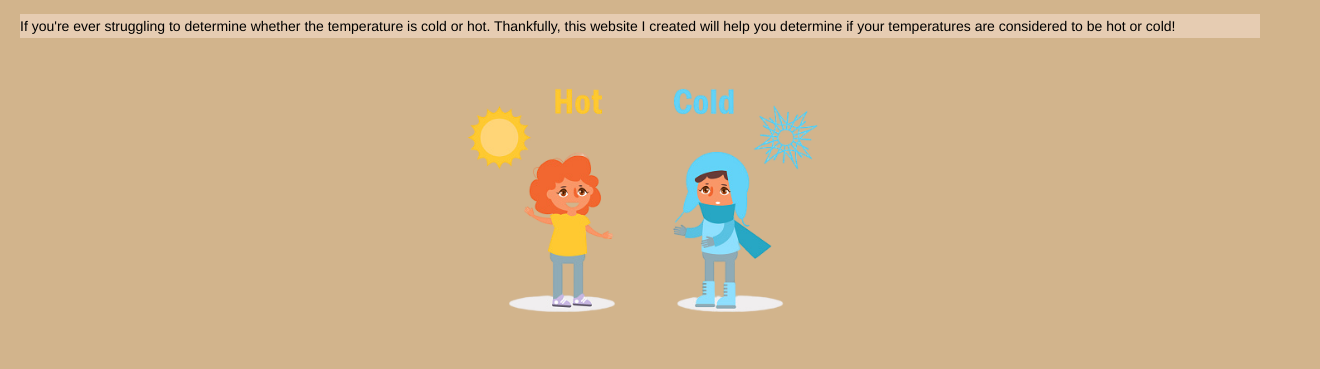
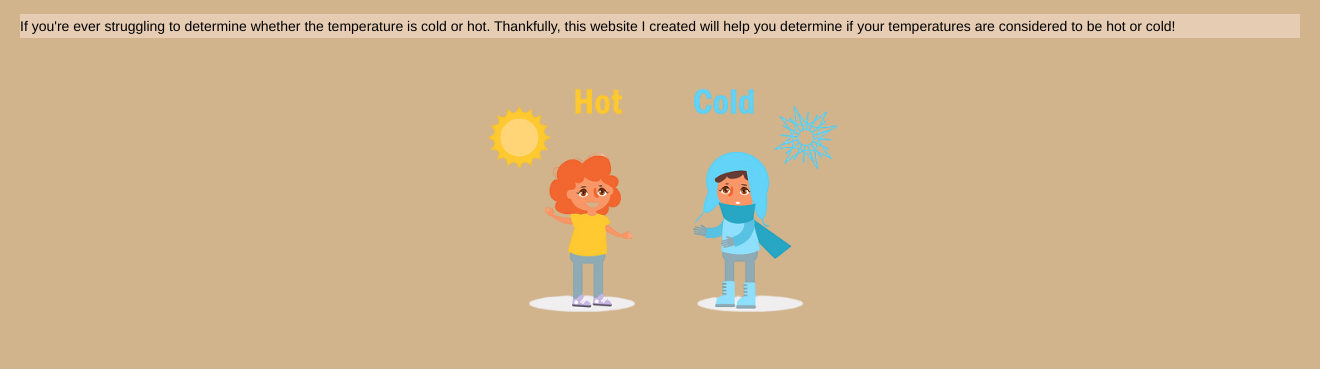
Before and after one commit to ICS20-Programming-LilyC/Unit4-02-HTML-ColdHot, a plain HTML site: page index.html in a window 1280 px wide. Shown: the part 110-479 px from the top of the page, 1320 px wide, since content can reach past the window. Drawn offline with nearby package versions, Linux system fonts and the light colour scheme.

Commit message:
took out main tags and added the padding to css

```diff
--- a/css/style.css
+++ b/css/style.css
@@ -6,6 +6,7 @@
 
 body {
   background-color: tan;
+  padding-left: 20px; padding-right: 20px;
 }
 
 h1 {
--- a/index.html
+++ b/index.html
@@ -20,9 +20,6 @@
 
     <!--MDL theme-->
     <link rel="stylesheet" href="https://code.getmdl.io/1.3.0/material.brown-orange.min.css" />
-
-    <!--Padding-->
-    <main style="padding-left: 20px; padding-right: 20px;">
 
     <!--Title-->
       <title>Temperature Webpage</title>
@@ -56,6 +53,5 @@
 
     <!-- Div for results -->
     <div id="results"></div>
-  </main>
   </body>
 </html>
```
